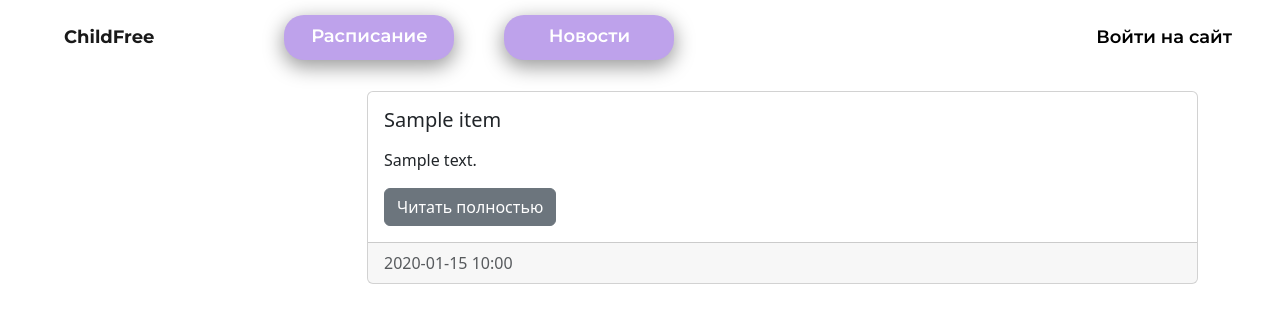
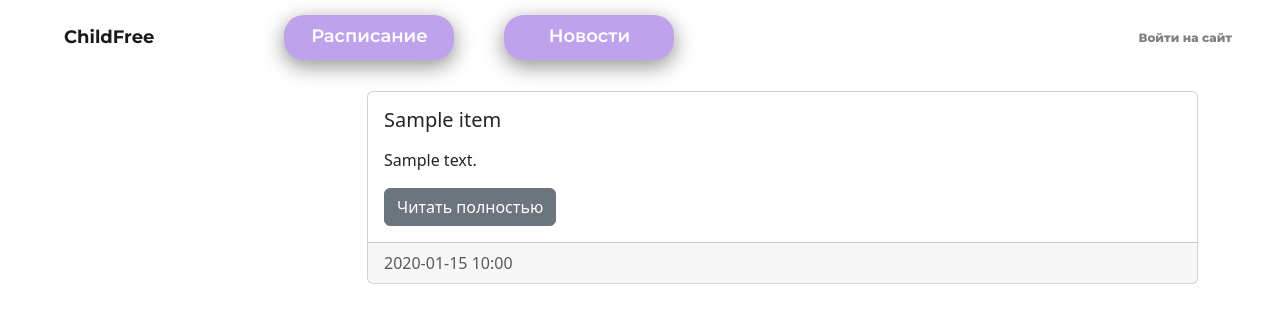
Before and after one commit to daniilpopovv/shedule-system, a Django app: template ScheduleSystem/templates/ScheduleSystem/news_list.html in a window 1280 px wide. Shown: the top 323 px of the page. Run offline with Django 3.2, Linux system fonts and the light colour scheme; the template is opened without the code that fills it: most values are stand-ins (such as "Sample title", 1, 10 or a date in 2020); parts of the project's set-up code (start-up, migrations or seed data) failed here and were passed over; some libraries are stand-ins or nearby versions.

Commit message:
- подтянул верстку - добавил favicon.ico

```diff
--- a/djangoProject1/static/css/style.css
+++ b/djangoProject1/static/css/style.css
@@ -44,6 +44,15 @@ nav.navbar {
     text-decoration: none;
 }
 
+.navbar a:last-child {
+    font-family: Montserrat, sans-serif;
+    font-weight: 800;
+    font-size: 12px;
+    position: center;
+    text-align: center;
+    color: gray;
+}
+
 .attendance-disappear {
     display: none;
 }
--- a/templates/base.html
+++ b/templates/base.html
@@ -7,11 +7,12 @@
 
     <link href="{% static 'bootstrap/css/bootstrap.min.css' %}" rel="stylesheet">
     <link href="{% static 'css/style.css' %}" rel="stylesheet">
+    <link rel="shortcut icon" type="image/png" href="{% static 'favicon.ico' %}"/>
+
     <link rel="preconnect" href="https://fonts.googleapis.com">
     <link rel="preconnect" href="https://fonts.gstatic.com" crossorigin>
     <link href="https://fonts.googleapis.com/css2?family=Montserrat:ital,wght@0,100;0,200;0,300;0,400;0,500;0,600;0,700;0,800;0,900;1,100;1,200;1,300;1,400;1,500;1,600;1,700;1,800;1,900&display=swap"
           rel="stylesheet">
-
 
     <title>{% block title %}{% endblock %}</title>
 </head>
--- a/templates/inc/_nav.html
+++ b/templates/inc/_nav.html
@@ -13,7 +13,7 @@
 
         <span class="navbar-text me-lg-5">
             {% if request.user.is_authenticated %}
-                Добро пожаловать, {{ user.first_name }} | <a href="{% url 'logout' %}">Выход</a>
+                Добро пожаловать, {{ user.first_name }} {{ user.last_name }} | <a class="logout" href="{% url 'logout' %}">выход</a>
             {% else %}
                 <a href="{% url 'login' %}">Войти на сайт</a>
             {% endif %}
```
Also changed, not shown: db.sqlite3, djangoProject1/static/favicon.ico (added).
